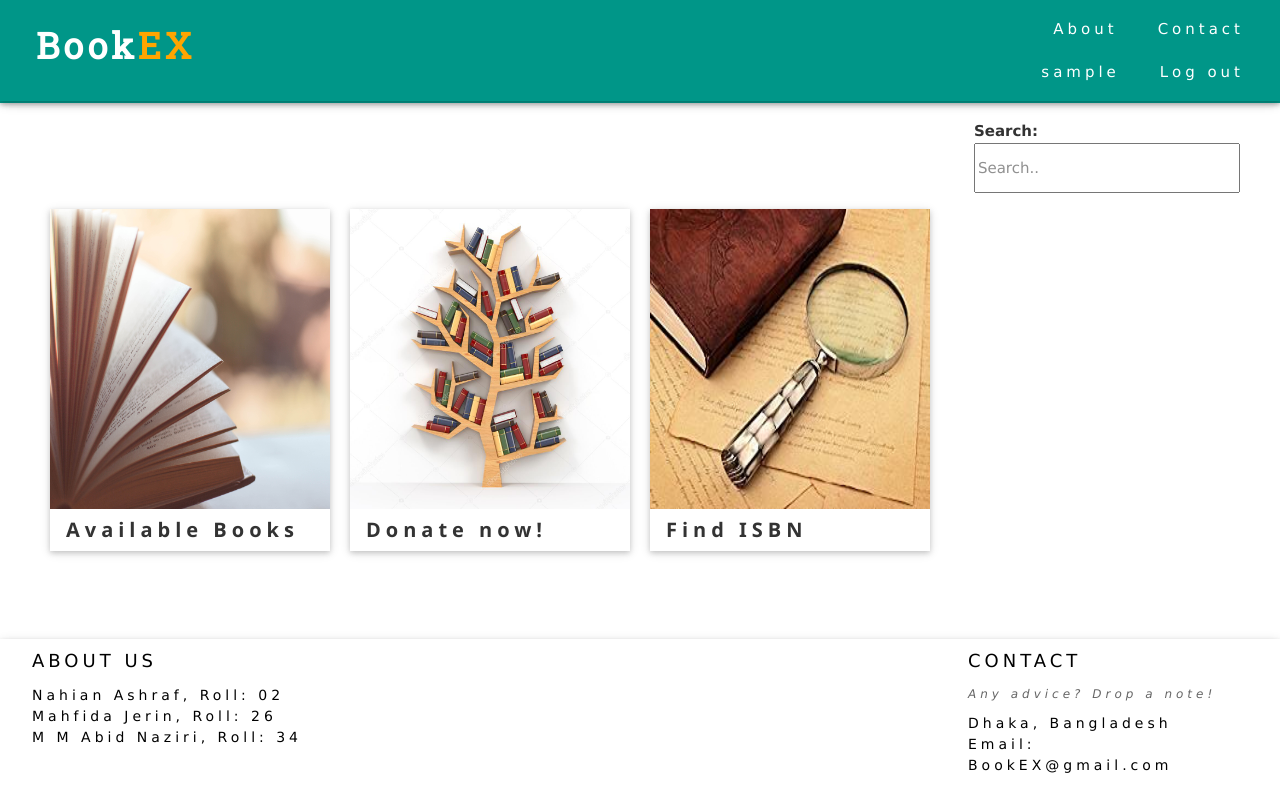
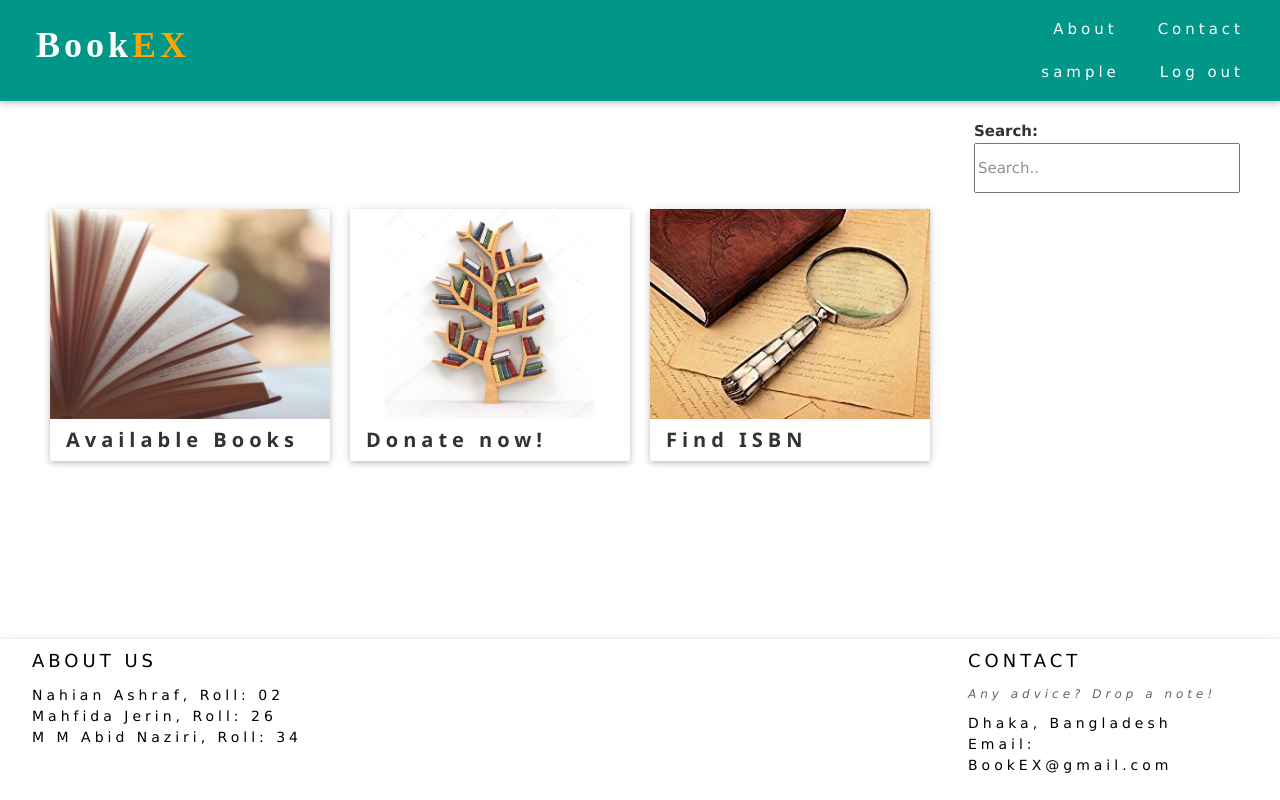
Before and after one commit to abidnazirisami/BookEX, a Django app: page / in a window 1280 px wide. Run offline with Django 3.2, Linux system fonts and the light colour scheme; the visitor is signed in with stand-in values (Sample User, id 1); some libraries are stand-ins or nearby versions; some web fonts are replaced.

Commit message:
Version 2.1.1.4

```diff
--- /dev/null
+++ b/django/static/css/roboto.css
@@ -0,0 +1,56 @@
+/* cyrillic-ext */
+@font-face {
+  font-family: 'Roboto Slab';
+  font-style: normal;
+  font-weight: 400;
+  src: local('Roboto Slab Regular'), local('RobotoSlab-Regular'), url(https://fonts.gstatic.com/s/robotoslab/v7/BngMUXZYTXPIvIBgJJSb6ufA5qW54A.woff2) format('woff2');
+  unicode-range: U+0460-052F, U+1C80-1C88, U+20B4, U+2DE0-2DFF, U+A640-A69F, U+FE2E-FE2F;
+}
+/* cyrillic */
+@font-face {
+  font-family: 'Roboto Slab';
+  font-style: normal;
+  font-weight: 400;
+  src: local('Roboto Slab Regular'), local('RobotoSlab-Regular'), url(https://fonts.gstatic.com/s/robotoslab/v7/BngMUXZYTXPIvIBgJJSb6ufJ5qW54A.woff2) format('woff2');
+  unicode-range: U+0400-045F, U+0490-0491, U+04B0-04B1, U+2116;
+}
+/* greek-ext */
+@font-face {
+  font-family: 'Roboto Slab';
+  font-style: normal;
+  font-weight: 400;
+  src: local('Roboto Slab Regular'), local('RobotoSlab-Regular'), url(https://fonts.gstatic.com/s/robotoslab/v7/BngMUXZYTXPIvIBgJJSb6ufB5qW54A.woff2) format('woff2');
+  unicode-range: U+1F00-1FFF;
+}
+/* greek */
+@font-face {
+  font-family: 'Roboto Slab';
+  font-style: normal;
+  font-weight: 400;
+  src: local('Roboto Slab Regular'), local('RobotoSlab-Regular'), url(https://fonts.gstatic.com/s/robotoslab/v7/BngMUXZYTXPIvIBgJJSb6ufO5qW54A.woff2) format('woff2');
+  unicode-range: U+0370-03FF;
+}
+/* vietnamese */
+@font-face {
+  font-family: 'Roboto Slab';
+  font-style: normal;
+  font-weight: 400;
+  src: local('Roboto Slab Regular'), local('RobotoSlab-Regular'), url(https://fonts.gstatic.com/s/robotoslab/v7/BngMUXZYTXPIvIBgJJSb6ufC5qW54A.woff2) format('woff2');
+  unicode-range: U+0102-0103, U+0110-0111, U+1EA0-1EF9, U+20AB;
+}
+/* latin-ext */
+@font-face {
+  font-family: 'Roboto Slab';
+  font-style: normal;
+  font-weight: 400;
+  src: local('Roboto Slab Regular'), local('RobotoSlab-Regular'), url(https://fonts.gstatic.com/s/robotoslab/v7/BngMUXZYTXPIvIBgJJSb6ufD5qW54A.woff2) format('woff2');
+  unicode-range: U+0100-024F, U+0259, U+1E00-1EFF, U+2020, U+20A0-20AB, U+20AD-20CF, U+2113, U+2C60-2C7F, U+A720-A7FF;
+}
+/* latin */
+@font-face {
+  font-family: 'Roboto Slab';
+  font-style: normal;
+  font-weight: 400;
+  src: local('Roboto Slab Regular'), local('RobotoSlab-Regular'), url(https://fonts.gstatic.com/s/robotoslab/v7/BngMUXZYTXPIvIBgJJSb6ufN5qU.woff2) format('woff2');
+  unicode-range: U+0000-00FF, U+0131, U+0152-0153, U+02BB-02BC, U+02C6, U+02DA, U+02DC, U+2000-206F, U+2074, U+20AC, U+2122, U+2191, U+2193, U+2212, U+2215, U+FEFF, U+FFFD;
+}
--- a/django/templates/base.html
+++ b/django/templates/base.html
@@ -19,7 +19,7 @@ h1,h2,h3,h4,h5,h6 {
   {% load static %}
   <link rel="stylesheet" href="{% static 'css/bootstrap_min.css' %}">
   <link rel="stylesheet" href="{% static 'css/bootstrap_theme_min.css' %}">
-  <link href="https://fonts.googleapis.com/css?family=Roboto+Slab" rel="stylesheet">
+  <link rel="stylesheet" href="{% static 'css/roboto.css' %}">
   <link rel="stylesheet" href="{% static 'css/w3.css' %}">
   </head>
 <style>
@@ -35,21 +35,9 @@ a:hover {
 </style>
 <body>
   <main>
-    <!-- nav_bar-->
-    <div class="w3-top">
-      <div class="w3-bar w3-teal w3-wide w3-padding w3-card">
-        <a href="{% url 'home' %}" class="w3-bar-item w3-button w3-hover-teal w3-roboto"><p class="w3-xxlarge"><b style="text-decoration: none; color: white">Book</b><b style="text-decoration: none; color: orange">EX</b></p></a>
-        <div class="w3-right w3-hide-small">
-          <a href="#about" class="w3-bar-item w3-button w3-hover-teal">About</a>
-          <a href="#contact" class="w3-bar-item w3-button w3-hover-teal">Contact</a> <br>
-          <a href="{% url 'login' %}" class="w3-bar-item w3-button w3-border w3-hover-white w3-right w3-round">Log In</a>
-          <a href="{% url 'signup' %}" class="w3-bar-item w3-button w3-border w3-hover-white w3-right w3-round w3-padding-5">Sign Up</a>
-        </div>
-      </div>
-    </div>
-
     <div class="loginfo">
       {% if user.is_authenticated %}
+      <!-- nav_bar-->
       <div class="w3-top">
         <div class="w3-bar w3-teal w3-wide w3-padding w3-card">
           <a href="{% url 'home' %}" class="w3-bar-item w3-button w3-hover-teal w3-roboto"><p class="w3-xxlarge"><b style="text-decoration: none; color: white">Book</b><b style="text-decoration: none; color: orange">EX</b></p></a>
@@ -63,15 +51,36 @@ a:hover {
       </div>
 
       {% else %}
-        <a href="{% url 'home' %}"></a>
+      <!-- nav_bar-->
+	    <div class="w3-top">
+	      <div class="w3-bar w3-teal w3-wide w3-padding w3-card">
+	        <a href="{% url 'home' %}" class="w3-bar-item w3-button w3-hover-teal w3-roboto"><p class="w3-xxlarge"><b style="text-decoration: none; color: white">Book</b><b style="text-decoration: none; color: orange">EX</b></p></a>
+	        <div class="w3-right w3-hide-small">
+	          <a href="#about" class="w3-bar-item w3-button w3-hover-teal">About</a>
+	          <a href="#contact" class="w3-bar-item w3-button w3-hover-teal">Contact</a> <br>
+	          <a href="{% url 'login' %}" class="w3-bar-item w3-button w3-border w3-hover-white w3-right w3-round w3-padding-10">Log In</a>
+	          <a href="{% url 'signup' %}" class="w3-bar-item w3-button w3-border w3-hover-white w3-right w3-round w3-padding-10">Sign Up</a>
+	        </div>
+	      </div>
+	    </div>
+
       {% endif %}
     </div>
     <!-- Page content -->
 
+    {% if user.is_authenticated %}
     <div class="w3-container w3-content" style="max-width:1950px;margin-top:120px;margin-bottom: 150px;padding-left: 40px;padding-right: 40px">
+
+    {% else %}
+    <div class="w3-container w3-content" style="max-width:1950px;margin-top:120px;margin-bottom: 150px">
+
+    {% endif %}
+
     {% block content %}
     {% endblock %}
     </div>
+
+    <!-- Footer -->
     <div class="w3-bottom">
       <div class="w3-bar w3-white w3-wide w3-padding w3-card ">
         <div class="w3-content" style="max-width:2000px">
--- a/django/templates/home.html
+++ b/django/templates/home.html
@@ -6,7 +6,7 @@
 
 {% if user.is_authenticated %}
 <div class="w3-right">
-	<b>Search:</b><input type="text" placeholder="Search.." style="width: 100%; height: 50px">
+	<b>Search:</b><input type="text" placeholder="Search.." style="width:100%; height: 50px">
 </div>
 
 <div class="w3-row">
@@ -14,7 +14,7 @@
 	<div class="w3-card" style="width:100%">
 		{% load static %}
 		<a href="{% url 'list_of_books' %}">
-		<img src="{% static 'test_img.jpeg' %}" alt="Books" style="width:100%; height: 300px">
+		<img src="{% static 'test_img.jpeg' %}" alt="Books" style="width:100%; height: 100%">
 
 		 <div class="w3-container">
       		<h4><b>Available Books</b></h4>
@@ -26,8 +26,7 @@
   <div class="w3-card" style="width:100%">
 		{% load static %}
 		<a href="{% url 'addbook' %}">
-		<img src="{% static 'donate_book.jpg' %}" alt="Donate" style="width:100%; height: 300px">
-
+		<img src="{% static 'donate_book.jpg' %}" alt="Donate" style="width:100%; height: 100%">
 		 <div class="w3-container">
       		<h4><b>Donate now!</b></h4>
     	 </div>
@@ -38,7 +37,7 @@
   <div class="w3-card" style="width:100%">
 		{% load static %}
 		<a href="{% url 'searchbook' %}">
-		<img src="{% static 'img.jpg' %}" alt="Find Books" style="width:100%; height: 300px">
+		<img src="{% static 'img.jpg' %}" alt="Find Books" style="width:100%; height: 100%">
 
 		 <div class="w3-container">
       		<h4><b>Find ISBN</b></h4>
```
Also changed, not shown: django/static/donate_book.jpg, django/static/test_img.jpeg.
